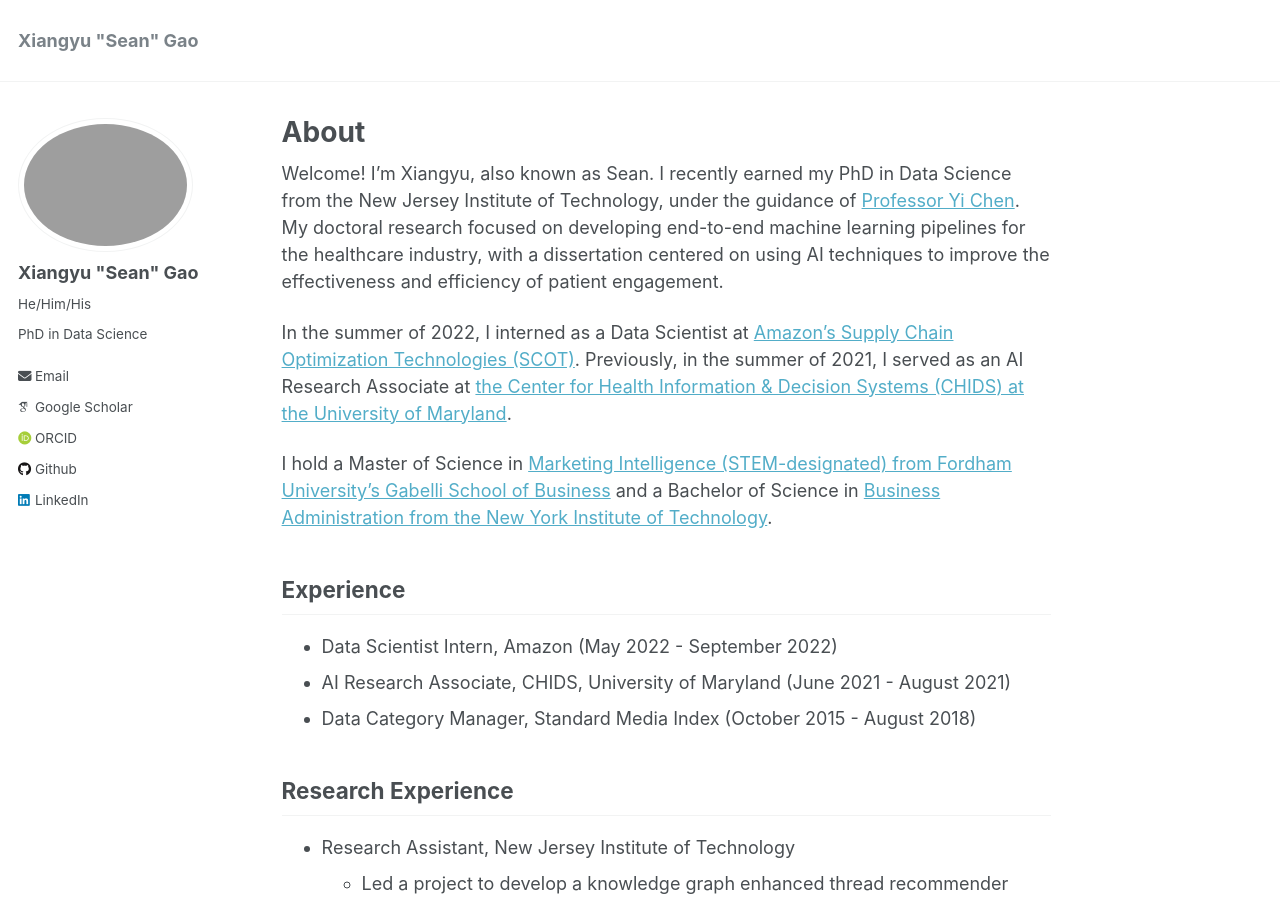
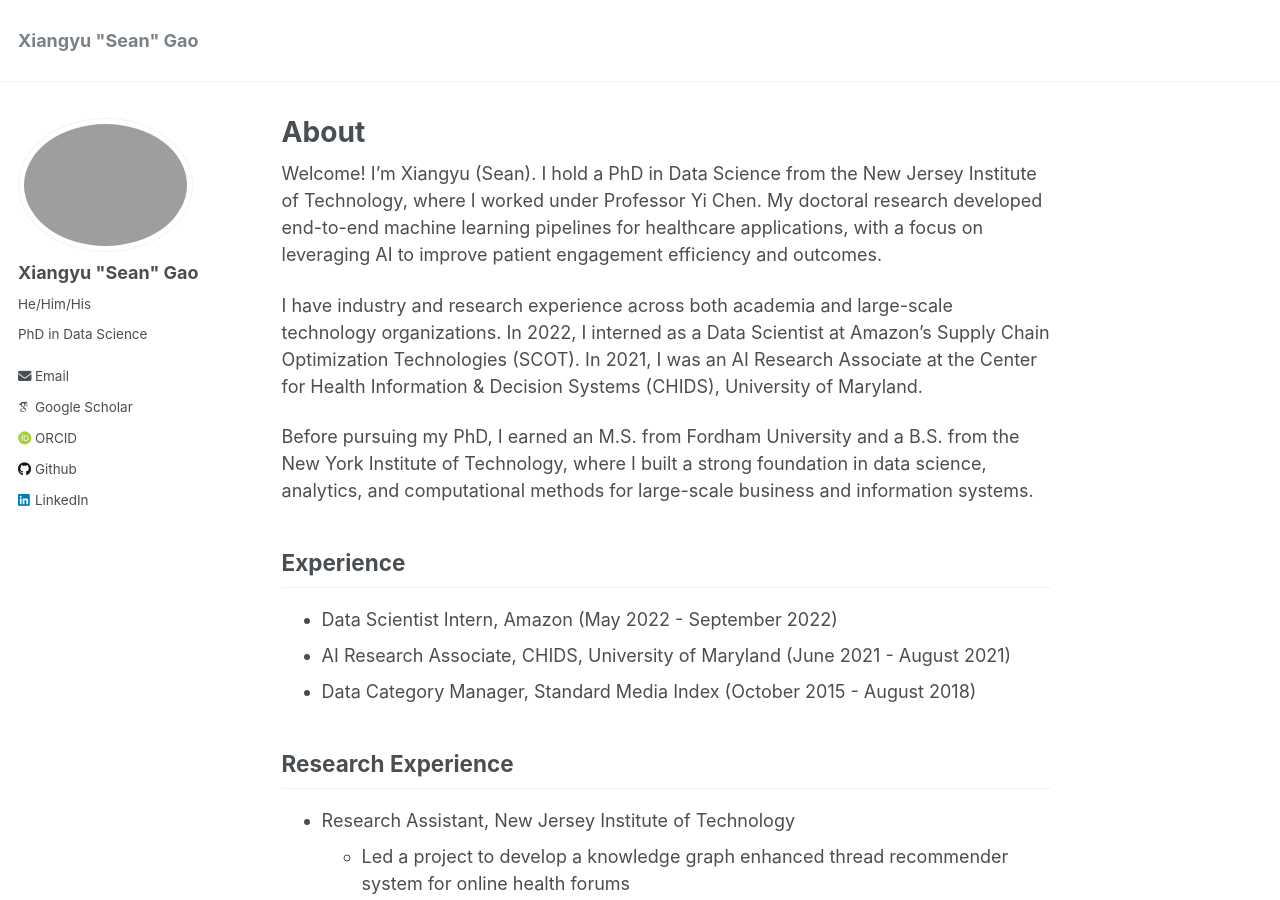
Before and after one commit to xga0/xga0.github.io, a Jekyll site: the page built from _pages/about.md, in a window 1280 px wide and 900 px high. Built offline with Jekyll 4.4.1, drawn with Linux system fonts in a browser that asks for light colours; some web fonts are replaced.

Commit message:
Update about.md

```diff
--- a/_pages/about.md
+++ b/_pages/about.md
@@ -7,11 +7,11 @@ redirect_from:
   - /about.html
 ---
 
-Welcome! I'm Xiangyu, also known as Sean. I recently earned my PhD in Data Science from the New Jersey Institute of Technology, under the guidance of [Professor Yi Chen](https://people.njit.edu/profile/ychen). My doctoral research focused on developing end-to-end machine learning pipelines for the healthcare industry, with a dissertation centered on using AI techniques to improve the effectiveness and efficiency of patient engagement.
+Welcome! I’m Xiangyu (Sean). I hold a PhD in Data Science from the New Jersey Institute of Technology, where I worked under Professor Yi Chen. My doctoral research developed end-to-end machine learning pipelines for healthcare applications, with a focus on leveraging AI to improve patient engagement efficiency and outcomes.
 
-In the summer of 2022, I interned as a Data Scientist at [Amazon's Supply Chain Optimization Technologies (SCOT)](https://www.amazon.science/tag/supply-chain-optimization-technologies). Previously, in the summer of 2021, I served as an AI Research Associate at [the Center for Health Information & Decision Systems (CHIDS) at the University of Maryland](https://www.rhsmith.umd.edu/news/chids-transforming-health-care-through-many-partners).
+I have industry and research experience across both academia and large-scale technology organizations. In 2022, I interned as a Data Scientist at Amazon’s Supply Chain Optimization Technologies (SCOT). In 2021, I was an AI Research Associate at the Center for Health Information & Decision Systems (CHIDS), University of Maryland.
 
-I hold a Master of Science in [Marketing Intelligence (STEM-designated) from Fordham University's Gabelli School of Business](https://www.fordham.edu/gabelli-school-of-business/academic-programs-and-admissions/graduate-programs/academic-programs/ms-programs/marketing-intelligence) and a Bachelor of Science in [Business Administration from the New York Institute of Technology](https://www.nyit.edu/degrees/international_business_bs).
+Before pursuing my PhD, I earned an M.S. from Fordham University and a B.S. from the New York Institute of Technology, where I built a strong foundation in data science, analytics, and computational methods for large-scale business and information systems.
 
 <!--I’m currently seeking a full-time DS/MLE/Applied Scientist position.-->
 
```
